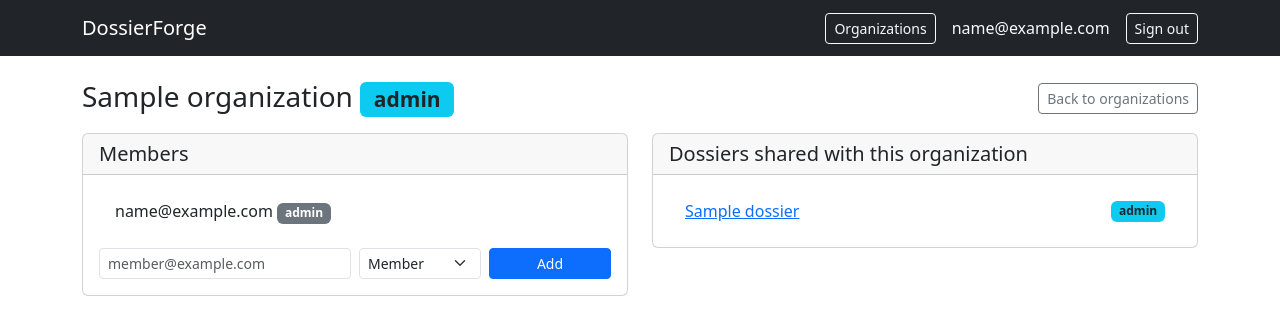
After one commit to SolomonSmith-dev/DossierForge, a Flask app: page /orgs/1 in a window 1280 px wide. The commit adds this page. Shown: the top 335 px of the page. Run offline with Flask 3, Linux system fonts and the light colour scheme; a user stored in the database is signed in; tables that the repository leaves empty hold one stand-in row (values such as "Sample post").

Commit message:
Add organizations/team workspaces: membership + org-level dossier sharing
Co-authored-by: Solomon Smith <SolomonSmith-dev@users.noreply.github.com>

```diff
--- a/app.py
+++ b/app.py
@@ -30,7 +30,19 @@ from flask_login import (
     logout_user,
 )
 
-from models import AuditLog, Dossier, DossierShare, Note, ScanJob, Tag, User, db
+from models import (
+    AuditLog,
+    Dossier,
+    DossierOrgAccess,
+    DossierShare,
+    Note,
+    Organization,
+    OrgMembership,
+    ScanJob,
+    Tag,
+    User,
+    db,
+)
 from modules.export import render_json, render_markdown
 from modules.nmap import get_nmap_summary, get_open_ports, run_nmap_scan
 from modules.osint import (
@@ -123,10 +135,69 @@ def _save_lists(target_dir, data):
         json.dump(data, f, indent=2)
 
 
+def _user_org_ids(user_id):
+    return [
+        m.org_id
+        for m in db.session.query(OrgMembership).filter_by(user_id=user_id).all()
+    ]
+
+
+def _my_memberships():
+    return db.session.query(OrgMembership).filter_by(user_id=current_user.id).all()
+
+
+def _effective_shared_role(dossier, user_id):
+    """Best role a non-owner user has on a dossier via direct or org shares.
+
+    Returns "editor", "viewer", or None. Editor beats viewer when both apply.
+    """
+    roles = set()
+    share = (
+        db.session.query(DossierShare)
+        .filter_by(dossier_id=dossier.id, user_id=user_id)
+        .first()
+    )
+    if share is not None:
+        roles.add(share.role)
+    org_ids = _user_org_ids(user_id)
+    if org_ids:
+        for access in (
+            db.session.query(DossierOrgAccess)
+            .filter(
+                DossierOrgAccess.dossier_id == dossier.id,
+                DossierOrgAccess.org_id.in_(org_ids),
+            )
+            .all()
+        ):
+            roles.add(access.role)
+    if not roles:
+        return None
+    return "editor" if DossierShare.ROLE_EDITOR in roles else "viewer"
+
+
+def _get_org_membership(org_id, need_admin=False):
+    """Return (org, membership) enforcing that current_user belongs to the org."""
+    org = db.session.get(Organization, org_id)
+    if org is None:
+        abort(404)
+    membership = (
+        db.session.query(OrgMembership)
+        .filter_by(org_id=org_id, user_id=current_user.id)
+        .first()
+    )
+    if membership is None:
+        abort(404)
+    if need_admin and membership.role != OrgMembership.ROLE_ADMIN:
+        abort(403)
+    return org, membership
+
+
 def _get_dossier_access(dossier_id, need="view"):
     """Return (dossier, role) enforcing access.
 
-    role is "owner", "editor", or "viewer". `need` is one of:
+    role is "owner", "editor", or "viewer". Access can come from ownership, a
+    direct share, or membership in an organization the dossier is shared with.
+    `need` is one of:
       - "view":  owner or any collaborator
       - "edit":  owner or editor collaborator
       - "owner": owner only
@@ -139,16 +210,12 @@ def _get_dossier_access(dossier_id, need="view"):
         return dossier, "owner"
     if need == "owner":
         abort(404)
-    share = (
-        db.session.query(DossierShare)
-        .filter_by(dossier_id=dossier_id, user_id=current_user.id)
-        .first()
-    )
-    if share is None:
+    role = _effective_shared_role(dossier, current_user.id)
+    if role is None:
         abort(404)
-    if need == "edit" and share.role != DossierShare.ROLE_EDITOR:
+    if need == "edit" and role != DossierShare.ROLE_EDITOR:
         abort(403)
-    return dossier, share.role
+    return dossier, role
 
 
 def _build_report(dossier, target_dir):
@@ -373,15 +440,36 @@ def register_routes(app):
             .all()
             if matches(d)
         ]
-        shared = [
-            (d, role)
-            for d, role in db.session.query(Dossier, DossierShare.role)
+        # Combine direct shares and organization shares, deduped by dossier
+        # (editor beats viewer when a dossier is reachable both ways).
+        shared_map = {}
+        for d, role in (
+            db.session.query(Dossier, DossierShare.role)
             .join(DossierShare, DossierShare.dossier_id == Dossier.id)
             .filter(DossierShare.user_id == current_user.id)
-            .order_by(Dossier.created_at.desc())
             .all()
-            if matches(d)
-        ]
+        ):
+            shared_map[d.id] = [d, role]
+        org_ids = _user_org_ids(current_user.id)
+        if org_ids:
+            for d, role in (
+                db.session.query(Dossier, DossierOrgAccess.role)
+                .join(DossierOrgAccess, DossierOrgAccess.dossier_id == Dossier.id)
+                .filter(DossierOrgAccess.org_id.in_(org_ids))
+                .all()
+            ):
+                if d.owner_id == current_user.id:
+                    continue
+                if d.id in shared_map:
+                    if role == DossierShare.ROLE_EDITOR:
+                        shared_map[d.id][1] = DossierShare.ROLE_EDITOR
+                else:
+                    shared_map[d.id] = [d, role]
+        shared = sorted(
+            ((d, role) for d, role in shared_map.values() if matches(d)),
+            key=lambda pair: pair[0].created_at,
+            reverse=True,
+        )
         return render_template(
             "index.html", dossiers=dossiers, shared=shared, query=query
         )
@@ -439,6 +527,10 @@ def register_routes(app):
             role=role,
             can_edit=role in ("owner", "editor"),
             collaborators=dossier.shares if role == "owner" else None,
+            my_orgs=(
+                [m.organization for m in _my_memberships()] if role == "owner" else None
+            ),
+            org_shares=dossier.org_access if role == "owner" else None,
             notes=dossier.notes,
             tags=dossier.tags,
             scan_jobs=dossier.scan_jobs,
@@ -533,6 +625,155 @@ def register_routes(app):
         db.session.commit()
         _audit("unshare_dossier", dossier_id=dossier.id, detail=email)
         flash(f"Removed {email}", "success")
+        return redirect(url_for("dossier_overview", dossier_id=dossier.id))
+
+    # ------------------------------------------------------ organizations
+    @app.route("/orgs")
+    @login_required
+    def orgs():
+        memberships = (
+            db.session.query(OrgMembership).filter_by(user_id=current_user.id).all()
+        )
+        return render_template("orgs.html", memberships=memberships)
+
+    @app.route("/orgs", methods=["POST"])
+    @login_required
+    def create_org():
+        name = (request.form.get("name") or "").strip()
+        if not name:
+            flash("Organization name is required", "error")
+            return redirect(url_for("orgs"))
+        org = Organization(name=name)
+        db.session.add(org)
+        db.session.flush()
+        db.session.add(
+            OrgMembership(
+                org_id=org.id,
+                user_id=current_user.id,
+                role=OrgMembership.ROLE_ADMIN,
+            )
+        )
+        db.session.commit()
+        _audit("create_org", detail=name)
+        flash(f"Created organization '{name}'", "success")
+        return redirect(url_for("org_detail", org_id=org.id))
+
+    @app.route("/orgs/<int:org_id>")
+    @login_required
+    def org_detail(org_id):
+        org, membership = _get_org_membership(org_id)
+        shared_dossiers = (
+            db.session.query(Dossier, DossierOrgAccess.role)
+            .join(DossierOrgAccess, DossierOrgAccess.dossier_id == Dossier.id)
+            .filter(DossierOrgAccess.org_id == org.id)
+            .all()
+        )
+        return render_template(
+            "org_detail.html",
+            org=org,
+            membership=membership,
+            is_admin=membership.role == OrgMembership.ROLE_ADMIN,
+            shared_dossiers=shared_dossiers,
+        )
+
+    @app.route("/orgs/<int:org_id>/members", methods=["POST"])
+    @login_required
+    def add_org_member(org_id):
+        org, _membership = _get_org_membership(org_id, need_admin=True)
+        email = (request.form.get("email") or "").strip().lower()
+        role = request.form.get("role", OrgMembership.ROLE_MEMBER)
+        if role not in (OrgMembership.ROLE_ADMIN, OrgMembership.ROLE_MEMBER):
+            role = OrgMembership.ROLE_MEMBER
+        if not email:
+            flash("Member email is required", "error")
+            return redirect(url_for("org_detail", org_id=org.id))
+        user = db.session.query(User).filter_by(email=email).first()
+        if user is None:
+            flash(f"No account found for {email}", "error")
+            return redirect(url_for("org_detail", org_id=org.id))
+        existing = (
+            db.session.query(OrgMembership)
+            .filter_by(org_id=org.id, user_id=user.id)
+            .first()
+        )
+        if existing:
+            existing.role = role
+            flash(f"Updated {email} to {role}", "success")
+        else:
+            db.session.add(OrgMembership(org_id=org.id, user_id=user.id, role=role))
+            flash(f"Added {email} as {role}", "success")
+        db.session.commit()
+        _audit("add_org_member", detail=f"{org.name}:{email}:{role}")
+        return redirect(url_for("org_detail", org_id=org.id))
+
+    @app.route("/orgs/<int:org_id>/members/<int:user_id>/remove", methods=["POST"])
+    @login_required
+    def remove_org_member(org_id, user_id):
+        org, _membership = _get_org_membership(org_id, need_admin=True)
+        target = (
+            db.session.query(OrgMembership)
+            .filter_by(org_id=org.id, user_id=user_id)
+            .first()
+        )
+        if target is None:
+            abort(404)
+        admin_count = (
+            db.session.query(OrgMembership)
+            .filter_by(org_id=org.id, role=OrgMembership.ROLE_ADMIN)
+            .count()
+        )
+        if target.role == OrgMembership.ROLE_ADMIN and admin_count <= 1:
+            flash("Cannot remove the last admin", "error")
+            return redirect(url_for("org_detail", org_id=org.id))
+        email = target.user.email
+        db.session.delete(target)
+        db.session.commit()
+        _audit("remove_org_member", detail=f"{org.name}:{email}")
+        flash(f"Removed {email} from {org.name}", "success")
+        return redirect(url_for("org_detail", org_id=org.id))
+
+    @app.route("/dossier/<int:dossier_id>/org-share", methods=["POST"])
+    @login_required
+    def org_share_dossier(dossier_id):
+        dossier, _role = _get_dossier_access(dossier_id, "owner")
+        org_id = request.form.get("org_id")
+        role = request.form.get("role", "viewer")
+        if role not in (DossierShare.ROLE_VIEWER, DossierShare.ROLE_EDITOR):
+            role = DossierShare.ROLE_VIEWER
+        org, _membership = _get_org_membership(int(org_id)) if org_id else (None, None)
+        if org is None:
+            flash("Select one of your organizations", "error")
+            return redirect(url_for("dossier_overview", dossier_id=dossier.id))
+        access = (
+            db.session.query(DossierOrgAccess)
+            .filter_by(dossier_id=dossier.id, org_id=org.id)
+            .first()
+        )
+        if access:
+            access.role = role
+            flash(f"Updated {org.name} to {role}", "success")
+        else:
+            db.session.add(
+                DossierOrgAccess(dossier_id=dossier.id, org_id=org.id, role=role)
+            )
+            flash(f"Shared with {org.name} as {role}", "success")
+        db.session.commit()
+        _audit("org_share_dossier", dossier_id=dossier.id, detail=f"{org.name}:{role}")
+        return redirect(url_for("dossier_overview", dossier_id=dossier.id))
+
+    @app.route("/dossier/<int:dossier_id>/org-unshare", methods=["POST"])
+    @login_required
+    def org_unshare_dossier(dossier_id):
+        dossier, _role = _get_dossier_access(dossier_id, "owner")
+        access_id = request.form.get("access_id")
+        access = db.session.get(DossierOrgAccess, int(access_id)) if access_id else None
+        if access is None or access.dossier_id != dossier.id:
+            abort(404)
+        org_name = access.organization.name
+        db.session.delete(access)
+        db.session.commit()
+        _audit("org_unshare_dossier", dossier_id=dossier.id, detail=org_name)
+        flash(f"Removed {org_name}", "success")
         return redirect(url_for("dossier_overview", dossier_id=dossier.id))
 
     # --------------------------------------------------------- notes & tags
--- a/templates/base.html
+++ b/templates/base.html
@@ -13,6 +13,7 @@
             <a class="navbar-brand" href="{{ url_for('index') }}">DossierForge</a>
             <div class="d-flex align-items-center">
                 {% if current_user.is_authenticated %}
+                    <a href="{{ url_for('orgs') }}" class="btn btn-outline-light btn-sm me-3">Organizations</a>
                     <span class="navbar-text text-light me-3">{{ current_user.email }}</span>
                     <form method="post" action="{{ url_for('logout') }}" class="d-inline">
                         <button type="submit" class="btn btn-outline-light btn-sm">Sign out</button>
--- /dev/null
+++ b/templates/org_detail.html
@@ -0,0 +1,67 @@
+{% extends "base.html" %}
+{% block title %}{{ org.name }} - DossierForge{% endblock %}
+{% block content %}
+<div class="d-flex justify-content-between align-items-center mb-3">
+    <h1 class="h3 mb-0">{{ org.name }} <span class="badge bg-info text-dark align-middle">{{ membership.role }}</span></h1>
+    <a href="{{ url_for('orgs') }}" class="btn btn-outline-secondary btn-sm">Back to organizations</a>
+</div>
+
+<div class="row">
+    <div class="col-md-6">
+        <div class="card mb-3">
+            <div class="card-header"><h5 class="mb-0">Members</h5></div>
+            <div class="card-body">
+                <ul class="list-group list-group-flush mb-3">
+                    {% for m in org.memberships %}
+                    <li class="list-group-item d-flex justify-content-between align-items-center">
+                        <span>{{ m.user.email }} <span class="badge bg-secondary">{{ m.role }}</span></span>
+                        {% if is_admin and m.user_id != membership.user_id %}
+                        <form method="post" action="{{ url_for('remove_org_member', org_id=org.id, user_id=m.user_id) }}">
+                            <button type="submit" class="btn btn-outline-danger btn-sm">Remove</button>
+                        </form>
+                        {% endif %}
+                    </li>
+                    {% endfor %}
+                </ul>
+                {% if is_admin %}
+                <form method="post" action="{{ url_for('add_org_member', org_id=org.id) }}" class="row g-2">
+                    <div class="col-sm-6">
+                        <input type="email" class="form-control form-control-sm" name="email"
+                               placeholder="member@example.com" required>
+                    </div>
+                    <div class="col-sm-3">
+                        <select class="form-select form-select-sm" name="role">
+                            <option value="member">Member</option>
+                            <option value="admin">Admin</option>
+                        </select>
+                    </div>
+                    <div class="col-sm-3">
+                        <button type="submit" class="btn btn-primary btn-sm w-100">Add</button>
+                    </div>
+                </form>
+                {% endif %}
+            </div>
+        </div>
+    </div>
+
+    <div class="col-md-6">
+        <div class="card mb-3">
+            <div class="card-header"><h5 class="mb-0">Dossiers shared with this organization</h5></div>
+            <div class="card-body">
+                {% if shared_dossiers %}
+                    <ul class="list-group list-group-flush">
+                        {% for dossier, role in shared_dossiers %}
+                        <li class="list-group-item d-flex justify-content-between align-items-center">
+                            <a href="{{ url_for('dossier_overview', dossier_id=dossier.id) }}">{{ dossier.name }}</a>
+                            <span class="badge bg-info text-dark">{{ role }}</span>
+                        </li>
+                        {% endfor %}
+                    </ul>
+                {% else %}
+                    <p class="text-muted mb-0">No dossiers shared with this organization yet.</p>
+                {% endif %}
+            </div>
+        </div>
+    </div>
+</div>
+{% endblock %}
```
Also changed, not shown: models.py (+69 -0 lines), templates/dossier_overview.html (+44 -0 lines), templates/orgs.html (added, +30 -0 lines), tests/test_routes.py (+131 -1 lines).
